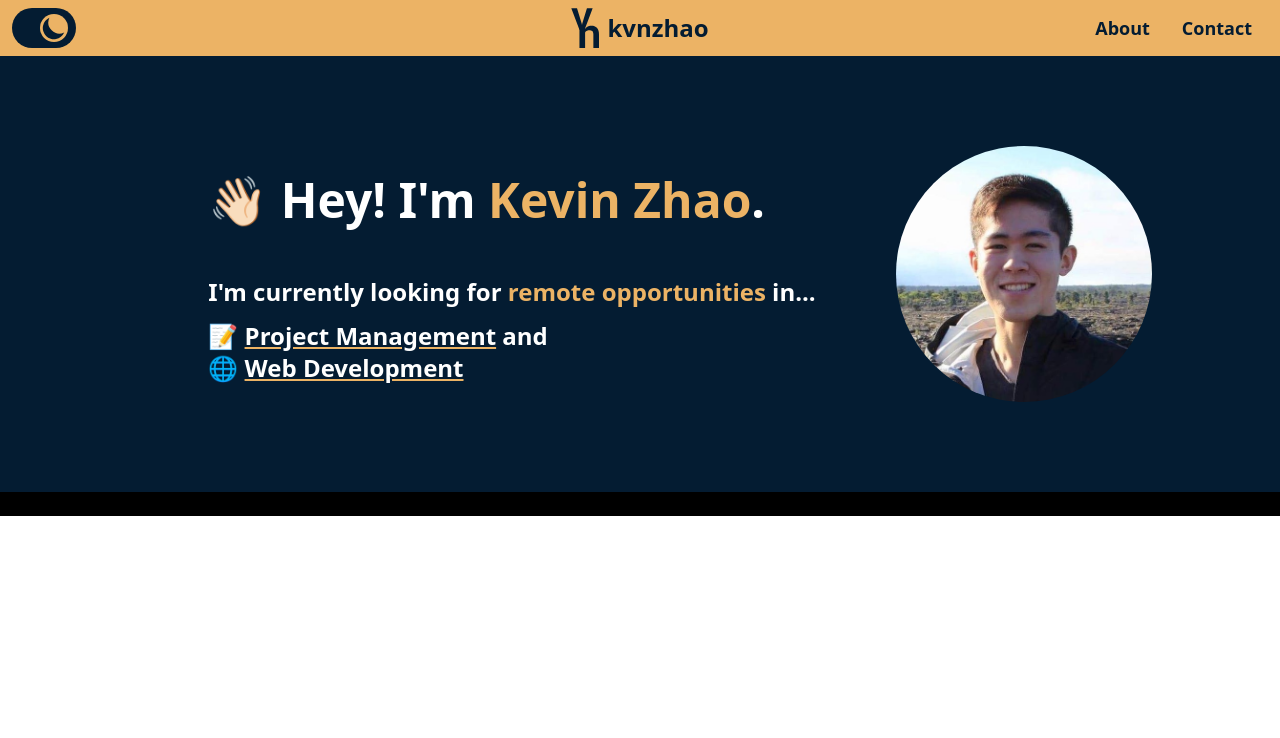
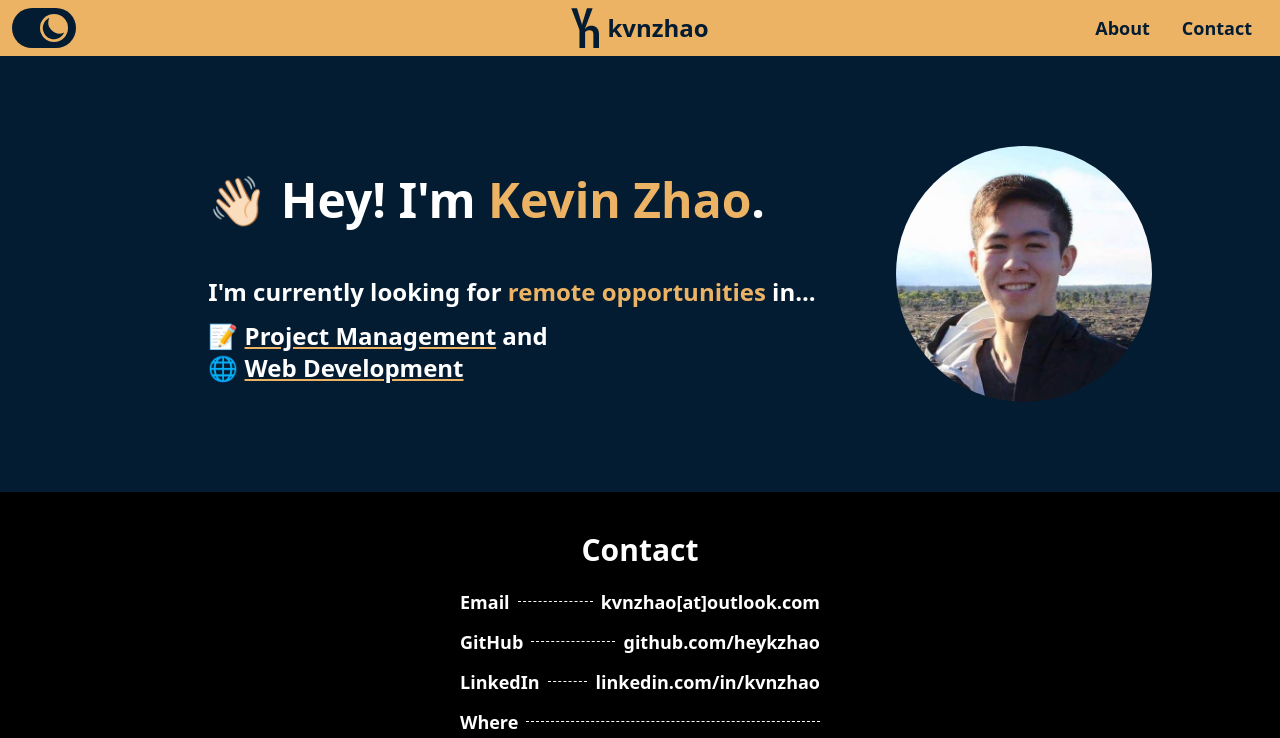
Before and after one commit to heykzhao/kvnzhao-website, a Next.js app: page / in a window 1280 px wide. Shown: the top 738 px of the page. Built offline with nearby package versions, Linux system fonts and the light colour scheme.

Commit message:
Initial Contact component

```diff
--- a/components/Contact/Contact.tsx
+++ b/components/Contact/Contact.tsx
@@ -1,13 +1,45 @@
 import type { NextPage } from "next";
-
+import ContactList from "./ContactList";
+import ContactMap from "./ContactMap";
 interface ChildProps {
   darkMode: boolean;
 }
 
+export interface ContactLinks {
+  title: string;
+  display_url: string;
+  url: string;
+}
+
 const Contact: NextPage<ChildProps> = ({ darkMode }: ChildProps) => {
+  const contactItems: ContactLinks[] = [
+    {
+      title: "Email",
+      display_url: "kvnzhao[at]outlook.com",
+      url: "mailto:kvnzhao@outlook.com",
+    },
+    {
+      title: "GitHub",
+      display_url: "github.com/heykzhao",
+      url: "https://github.com/heykzhao",
+    },
+    {
+      title: "LinkedIn",
+      display_url: "linkedin.com/in/kvnzhao",
+      url: "https://linkedin.com/in/kvnzhao",
+    },
+  ];
   return (
     <div className={darkMode ? "dark" : ""}>
-      <div className="bg-black">Contacts</div>
+      <div className="flex w-full flex-col items-center bg-black p-10 text-white">
+        <div className="uppercasesm:text-4xl pb-5 text-3xl font-black">
+          Contact
+        </div>
+        <div className="w-full sm:w-96">
+          <ContactList contactItems={contactItems} />
+          <ContactMap />
+        </div>
+      </div>
     </div>
   );
 };
```
